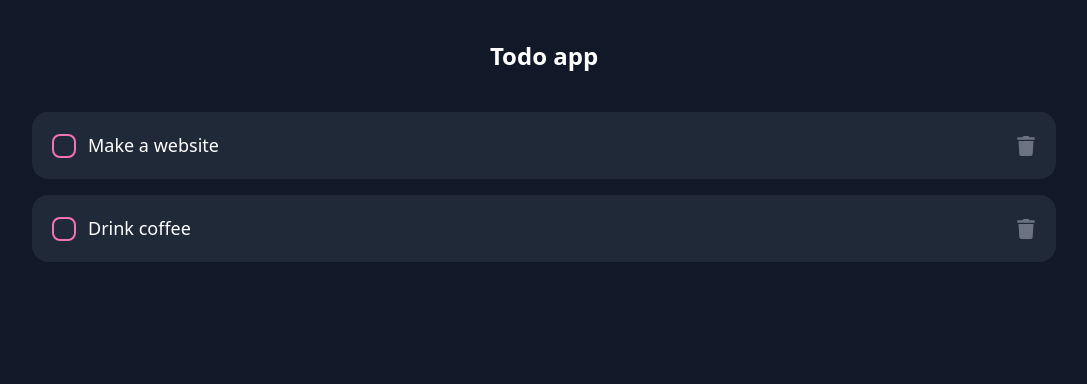
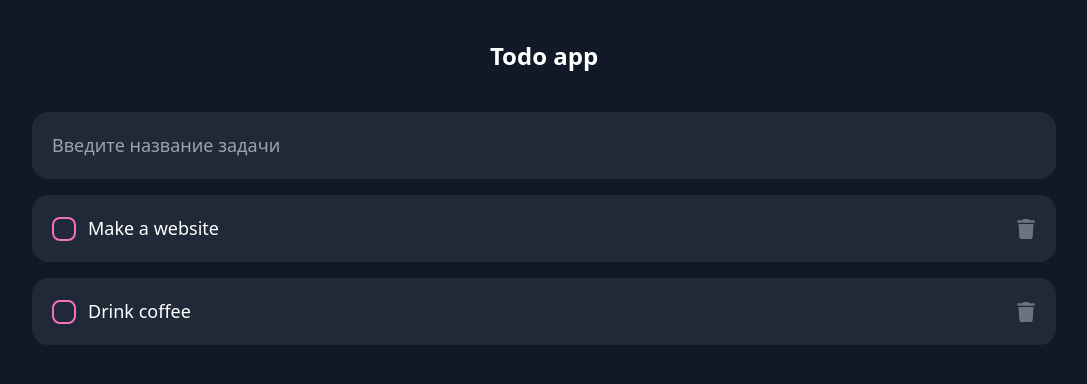
Before and after one commit to Mag1sstr/todo-react, a React (Vite) app: page / in a window 1280 px wide. Shown: the top 384 px of the page, without its empty margins (96-1183 px from the left). Built offline with nearby package versions, Linux system fonts and the light colour scheme.

Commit message:
add input

```diff
--- a/src/components/screens/Home.jsx
+++ b/src/components/screens/Home.jsx
@@ -16,6 +16,7 @@ const data = [
 
 export default function Home() {
   const [todos, setTodos] = useState(data);
+  let [inputValue, setInputValue] = useState("");
   function changeTodo(id) {
     const copy = [...todos];
     const current = copy.find((t) => t._id === id);
@@ -27,6 +28,27 @@ export default function Home() {
   return (
     <div className=" text-white w-4/5 mx-auto">
       <h1 className="text-2xl font-bold text-center mb-10">Todo app</h1>
+      <input
+        style={{ color: "white" }}
+        value={inputValue}
+        onChange={(e) => setInputValue(e.target.value)}
+        onKeyDown={(e) => {
+          if (e.key == "Enter") {
+            let newData = [...todos];
+            let newObj = {
+              _id: new Date(),
+              title: inputValue,
+              isCompleted: false,
+            };
+            newData.unshift(newObj);
+            setTodos(newData);
+            setInputValue("");
+          }
+        }}
+        className=" caret-white mb-4 rounded-2xl bg-gray-800 p-5 w-full outline-none focus:pl-7 transition-all duration-150"
+        type="text"
+        placeholder="Введите название задачи"
+      />
       {todos.map((todo) => (
         <TodoItem
           key={todo._id}
```
